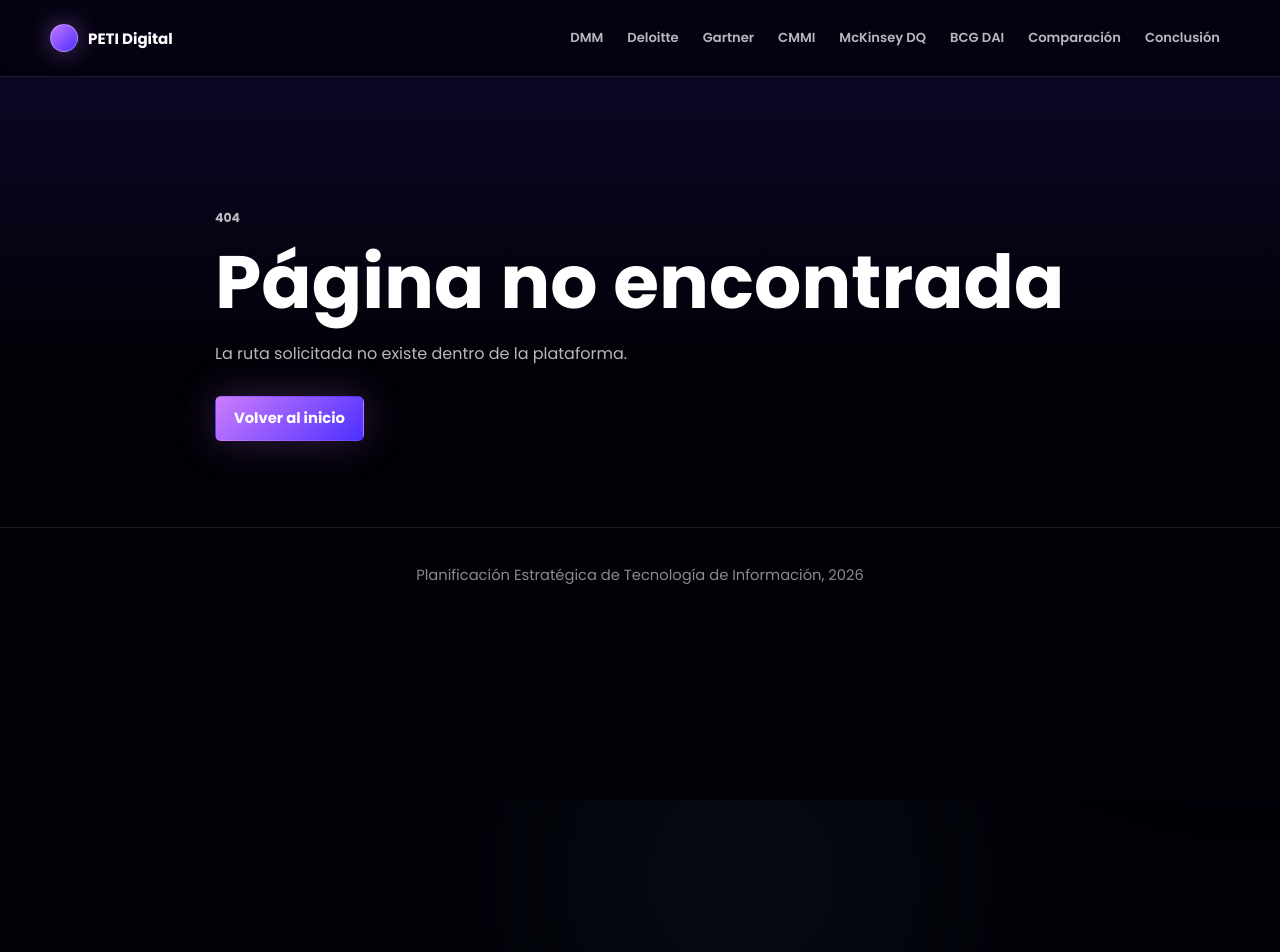
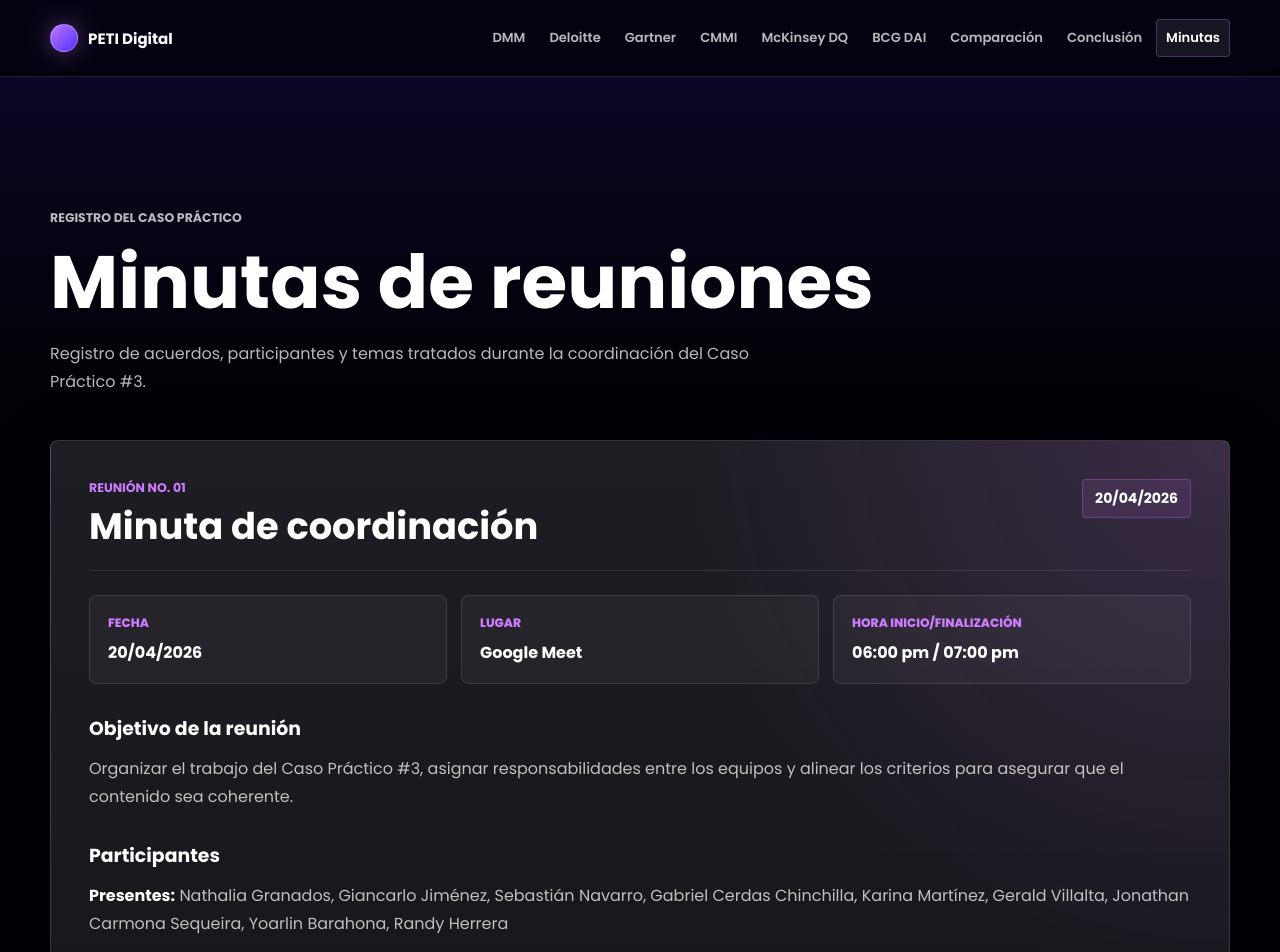
Before and after one commit to luvxpluto/peti-caso-3, a React (Vite) app: page /minutas in a window 1280 px wide. Shown: the top 952 px of the page. Before the commit the page ends 800 px from the top, so only its background shows below. Built offline with nearby package versions, Linux system fonts and the light colour scheme.

Commit message:
Adding minutas

```diff
--- a/src/components/Header.jsx
+++ b/src/components/Header.jsx
@@ -5,6 +5,7 @@ import { models } from '../data/models'
 const secondaryLinks = [
   { label: 'Comparación', to: '/comparacion' },
   { label: 'Conclusión', to: '/conclusion' },
+  { label: 'Minutas', to: '/minutas' },
 ]
 
 function Header() {
--- /dev/null
+++ b/src/pages/MinutesPage.jsx
@@ -0,0 +1,144 @@
+const meetings = [
+  {
+    number: '01',
+    date: '20/04/2026',
+    place: 'Google Meet',
+    time: '06:00 pm / 07:00 pm',
+    objective:
+      'Organizar el trabajo del Caso Práctico #3, asignar responsabilidades entre los equipos y alinear los criterios para asegurar que el contenido sea coherente.',
+    present:
+      'Nathalia Granados, Giancarlo Jiménez, Sebastián Navarro, Gabriel Cerdas Chinchilla, Karina Martínez, Gerald Villalta, Jonathan Carmona Sequeira, Yoarlin Barahona, Randy Herrera',
+    absent: '-',
+    topics: [
+      {
+        title: 'Distribución de tareas entre equipos',
+        comments:
+          'Se definió que el equipo 7 se encargará de la parte técnica y la plataforma. Los demás equipos trabajarán en los 6 temas asignados y 2 equipos en la creación de videos.',
+        agreements:
+          'Cada grupo debe cumplir con su responsabilidad asignada (temas o videos) y coordinar con los demás para asegurar integración del trabajo.',
+      },
+      {
+        title: 'Coherencia y cumplimiento de la rúbrica',
+        comments:
+          'Se enfatizó la importancia de mantener congruencia entre todos los modelos desarrollados por los grupos. Se indicó revisar la rúbrica para cumplir con todos los requisitos.',
+        agreements:
+          'Todo el contenido debe estar alineado, conectado y cumplir estrictamente con los criterios de la rúbrica.',
+      },
+      {
+        title: 'Gestión del tiempo y comunicación',
+        comments:
+          'Se cuenta con 5 horas totales, con 2 horas para completar la parte escrita (hasta las 8:30 p.m). La comunicación constante es clave durante el desarrollo.',
+        agreements:
+          'Entregar las partes escritas a las 8:30 p.m., reportar avances cada hora y avisar en el grupo de Whatsapp cuando un equipo finalice.',
+      },
+    ],
+  },
+  {
+    number: '02',
+    date: '20/04/2026',
+    place: 'Google Meet',
+    time: '08:50 pm / 09:44 pm',
+    objective:
+      'Definir los criterios para la comparación entre modelos y discutir la respuesta a la pregunta de conclusión del caso.',
+    present:
+      'Nathalia Granados, Giancarlo Jiménez, Gabriel Cerdas Chinchilla, Karina Martínez, Gerald Villalta, Randy Herrera',
+    absent: '-',
+    topics: [
+      {
+        title: 'Definición de criterios de comparación',
+        comments:
+          'Se discutieron los aspectos más importantes para comparar los modelos de madurez digital, buscando que todos siguieran la misma estructura.',
+        agreements:
+          'Se utilizarán criterios como propósito, enfoque, ventajas, limitaciones y tipo de organización para realizar la tabla comparativa.',
+      },
+      {
+        title: 'Discusión de la conclusión estratégica',
+        comments:
+          'Se analizó la pregunta sobre qué modelo o combinación de modelos utilizar para un PETI y por qué. Se compartieron diferentes puntos de vista del grupo.',
+        agreements:
+          'La conclusión será grupal, bien fundamentada y deberá justificar claramente la elección del modelo o combinación de modelos.',
+      },
+    ],
+  },
+]
+
+function MinutesPage() {
+  return (
+    <article className="page minutes-page">
+      <div className="container">
+        <header className="page-header reveal">
+          <p className="eyebrow">Registro del caso práctico</p>
+          <h1>Minutas de reuniones</h1>
+          <p>
+            Registro de acuerdos, participantes y temas tratados durante la coordinación
+            del Caso Práctico #3.
+          </p>
+        </header>
+
+        <div className="minutes-list">
+          {meetings.map((meeting) => (
+            <section className="minutes-card reveal" key={meeting.number}>
+              <div className="minutes-card-header">
+                <div>
+                  <p className="eyebrow">Reunión No. {meeting.number}</p>
+                  <h2>Minuta de coordinación</h2>
+                </div>
+                <span>{meeting.date}</span>
+              </div>
+
+              <dl className="minutes-meta">
+                <div>
+                  <dt>Fecha</dt>
+                  <dd>{meeting.date}</dd>
+                </div>
+                <div>
+                  <dt>Lugar</dt>
+                  <dd>{meeting.place}</dd>
+                </div>
+                <div>
+                  <dt>Hora Inicio/Finalización</dt>
+                  <dd>{meeting.time}</dd>
+                </div>
+              </dl>
+
+              <div className="minutes-section">
+                <h3>Objetivo de la reunión</h3>
+                <p>{meeting.objective}</p>
+              </div>
+
+              <div className="minutes-section">
+                <h3>Participantes</h3>
+                <p>
+                  <strong>Presentes:</strong> {meeting.present}
+                </p>
+                <p>
+                  <strong>Ausentes:</strong> {meeting.absent}
+                </p>
+              </div>
+
+              <div className="minutes-section">
+                <h3>Temas tratados</h3>
+                <div className="minutes-topic-grid">
+                  {meeting.topics.map((topic, index) => (
+                    <article className="minutes-topic" key={topic.title}>
+                      <span>{String(index + 1).padStart(2, '0')}</span>
+                      <h4>{topic.title}</h4>
+                      <p>
+                        <strong>Comentarios:</strong> {topic.comments}
+                      </p>
+                      <p>
+                        <strong>Acuerdos:</strong> {topic.agreements}
+                      </p>
+                    </article>
+                  ))}
+                </div>
+              </div>
+            </section>
+          ))}
+        </div>
+      </div>
+    </article>
+  )
+}
+
+export default MinutesPage
--- a/src/router/AppRouter.jsx
+++ b/src/router/AppRouter.jsx
@@ -4,6 +4,7 @@ import HomePage from '../pages/HomePage'
 import ModulePage from '../pages/ModulePage'
 import ComparisonPage from '../pages/ComparisonPage'
 import ConclusionPage from '../pages/ConclusionPage'
+import MinutesPage from '../pages/MinutesPage'
 import NotFoundPage from '../pages/NotFoundPage'
 
 export const appRouter = createBrowserRouter([
@@ -28,6 +29,10 @@ export const appRouter = createBrowserRouter([
         element: <ConclusionPage />,
       },
       {
+        path: 'minutas',
+        element: <MinutesPage />,
+      },
+      {
         path: '*',
         element: <NotFoundPage />,
       },
--- a/src/styles/global.css
+++ b/src/styles/global.css
@@ -870,6 +870,143 @@ main {
   margin-top: 28px;
 }
 
+.minutes-list {
+  display: grid;
+  gap: 28px;
+  margin-top: 44px;
+}
+
+.minutes-card {
+  padding: clamp(24px, 4vw, 38px);
+  border: 1px solid var(--border);
+  border-radius: var(--radius-lg);
+  background:
+    radial-gradient(circle at top right, rgba(203, 124, 253, 0.16), transparent 34%),
+    linear-gradient(180deg, rgba(255, 255, 255, 0.085), rgba(255, 255, 255, 0.04)),
+    rgba(255, 255, 255, 0.03);
+  box-shadow: 0 18px 70px rgba(0, 0, 0, 0.22);
+}
+
+.minutes-card-header {
+  display: flex;
+  align-items: flex-start;
+  justify-content: space-between;
+  gap: 18px;
+  padding-bottom: 22px;
+  border-bottom: 1px solid rgba(255, 255, 255, 0.1);
+}
+
+.minutes-card-header h2 {
+  margin: 8px 0 0;
+  color: var(--polar-white);
+  font-size: clamp(1.45rem, 3vw, 2.3rem);
+  line-height: 1.16;
+}
+
+.minutes-card-header span {
+  display: inline-flex;
+  min-height: 36px;
+  align-items: center;
+  padding: 8px 12px;
+  border: 1px solid rgba(203, 124, 253, 0.28);
+  border-radius: var(--radius-sm);
+  color: var(--polar-white);
+  font-size: 0.88rem;
+  font-weight: 700;
+  background: rgba(203, 124, 253, 0.1);
+  white-space: nowrap;
+}
+
+.minutes-meta {
+  display: grid;
+  grid-template-columns: repeat(auto-fit, minmax(min(220px, 100%), 1fr));
+  gap: 14px;
+  margin: 24px 0 0;
+}
+
+.minutes-meta div,
+.minutes-topic {
+  border: 1px solid rgba(255, 255, 255, 0.11);
+  border-radius: var(--radius-lg);
+  background: rgba(255, 255, 255, 0.045);
+}
+
+.minutes-meta div {
+  padding: 18px;
+}
+
+.minutes-meta dt {
+  margin: 0 0 8px;
+  color: var(--cosmic-pink);
+  font-size: 0.76rem;
+  font-weight: 800;
+  text-transform: uppercase;
+}
+
+.minutes-meta dd {
+  margin: 0;
+  color: var(--polar-white);
+  font-weight: 700;
+}
+
+.minutes-section {
+  margin-top: 30px;
+}
+
+.minutes-section h3 {
+  margin: 0 0 12px;
+  color: var(--polar-white);
+  font-size: 1.18rem;
+}
+
+.minutes-section p,
+.minutes-topic p {
+  margin: 0;
+  color: var(--text-secondary);
+  line-height: 1.75;
+}
+
+.minutes-section p + p,
+.minutes-topic p + p {
+  margin-top: 12px;
+}
+
+.minutes-section strong,
+.minutes-topic strong {
+  color: var(--polar-white);
+}
+
+.minutes-topic-grid {
+  display: grid;
+  grid-template-columns: repeat(auto-fit, minmax(min(290px, 100%), 1fr));
+  gap: 16px;
+}
+
+.minutes-topic {
+  padding: 22px;
+}
+
+.minutes-topic span {
+  display: inline-flex;
+  width: 38px;
+  height: 38px;
+  align-items: center;
+  justify-content: center;
+  border: 1px solid rgba(102, 231, 255, 0.22);
+  border-radius: var(--radius-sm);
+  color: var(--cyan);
+  font-size: 0.82rem;
+  font-weight: 800;
+  background: rgba(102, 231, 255, 0.08);
+}
+
+.minutes-topic h4 {
+  margin: 18px 0 12px;
+  color: var(--polar-white);
+  font-size: 1rem;
+  line-height: 1.35;
+}
+
 .site-footer {
   position: relative;
   z-index: 1;
```
